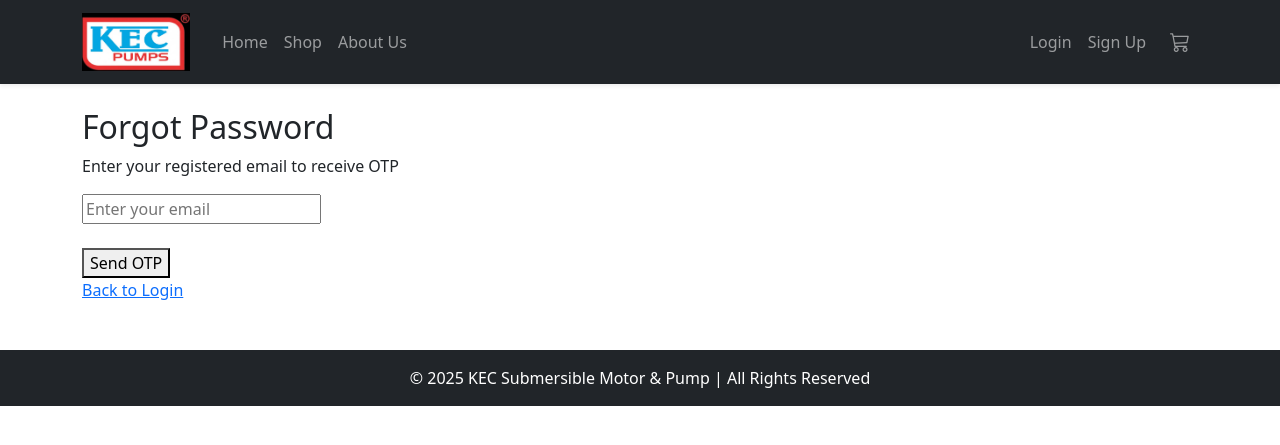
After one commit to Purv54/KEC, a Django app: page /forgot-password/ in a window 1280 px wide. The commit adds this page. Shown: the top 445 px of the page. Run offline with Django 5.2, Linux system fonts and the light colour scheme.

Commit message:
forgot password

```diff
--- /dev/null
+++ b/store/static/store/js/forgot_password.js
@@ -0,0 +1,80 @@
+// SEND OTP
+function sendOTP() {
+    const email = document.getElementById('email').value;
+
+    fetch('/api/forgot-password/', {
+        method: 'POST',
+        headers: {
+            'Content-Type': 'application/json',
+            'X-CSRFToken': getCookie('csrftoken')
+        },
+        body: JSON.stringify({ email })
+    })
+    .then(res => res.json())
+    .then(data => {
+        alert(data.message || data.error);
+        if (data.message) {
+            window.location.href = "/verify-otp/?email=" + email;
+        }
+    });
+}
+
+// VERIFY OTP
+function verifyOTP() {
+    const email = document.getElementById('email').value;
+    const otp = document.getElementById('otp').value;
+
+    fetch('/api/verify-otp/', {
+        method: 'POST',
+        headers: {
+            'Content-Type': 'application/json',
+            'X-CSRFToken': getCookie('csrftoken')
+        },
+        body: JSON.stringify({ email, otp })
+    })
+    .then(res => res.json())
+    .then(data => {
+        alert(data.message || data.error);
+        if (data.token) {
+            window.location.href = "/reset-password/?token=" + data.token;
+        }
+    });
+}
+
+// RESET PASSWORD
+function resetPassword() {
+    const token = document.getElementById('token').value;
+    const password = document.getElementById('password').value;
+
+    fetch('/api/reset-password/', {
+        method: 'POST',
+        headers: {
+            'Content-Type': 'application/json',
+            'X-CSRFToken': getCookie('csrftoken')
+        },
+        body: JSON.stringify({ token, password })
+    })
+    .then(res => res.json())
+    .then(data => {
+        alert(data.message || data.error);
+        if (data.message) {
+            window.location.href = "/login/";
+        }
+    });
+}
+
+// CSRF helper (important)
+function getCookie(name) {
+    let cookieValue = null;
+    if (document.cookie && document.cookie !== '') {
+        const cookies = document.cookie.split(';');
+        for (let cookie of cookies) {
+            cookie = cookie.trim();
+            if (cookie.startsWith(name + '=')) {
+                cookieValue = decodeURIComponent(cookie.substring(name.length + 1));
+                break;
+            }
+        }
+    }
+    return cookieValue;
+}
--- /dev/null
+++ b/store/templates/store/forgot_password.html
@@ -0,0 +1,27 @@
+{% extends 'store/base.html' %}
+{% block content %}
+{% load static %}
+<!DOCTYPE html>
+<html>
+<head>
+    <title>Forgot Password | KEC</title>
+</head>
+<body>
+
+<h2>Forgot Password</h2>
+<p>Enter your registered email to receive OTP</p>
+
+<form onsubmit="sendOTP(); return false;">
+    <input type="email" id="email" placeholder="Enter your email" required>
+    <br><br>
+    <button type="submit">Send OTP</button>
+</form>
+
+<p>
+    <a href="{% url 'store:login' %}">Back to Login</a>
+</p>
+
+<script src="{% static 'store/js/forgot_password.js' %}"></script>
+</body>
+</html>
+{% endblock %}
--- a/store/urls.py
+++ b/store/urls.py
@@ -38,5 +38,10 @@ urlpatterns = [
     path('api/payment/verify/', views.verify_payment, name='verify_payment'),
 
 
-
+    path('api/forgot-password/', views.send_otp, name="send_otp"),
+    path('api/verify-otp/', views.verify_otp, name="verify_otp"),
+    path('api/reset-password/', views.reset_password, name="reset_password"),
+    path('verify-otp/', views.verify_otp_page, name='verify_otp_page'),
+    path('reset-password/', views.reset_password_page, name='reset_password_page'),
+    path('forgot-password/', views.forgot_password_page, name='forgot_password'),
 ]
--- a/store/utils.py
+++ b/store/utils.py
@@ -5,6 +5,7 @@ from django.conf import settings
 from reportlab.lib.pagesizes import A4
 from reportlab.pdfgen import canvas
 
+import random
 
 import io
 
@@ -132,3 +133,7 @@ KEC Pumps
         print(f"PDF receipt email sent to {order.email}")
     except Exception as e:
         print("Receipt email failed:", e)
+
+
+def generate_otp():
+    return str(random.randint(100000, 999999))
--- a/store/views.py
+++ b/store/views.py
@@ -24,8 +24,12 @@ from rest_framework.response import Response
 from razorpay.errors import SignatureVerificationError
 from store.utils import send_order_receipt
 
+from django.core.mail import send_mail
+from .models import PasswordResetOTP
+from .utils import generate_otp
+from django.contrib.auth.models import User
 
-
+from django.contrib.auth.hashers import make_password
 
 def home(request):
     categories = Category.objects.all()
@@ -666,3 +670,80 @@ def verify_payment(request):
         'success': True,
         'redirect_url': reverse('store:order_success', args=[order.id])
     })
+
+
+@api_view(['POST'])
+def send_otp(request):
+    email = request.data.get('email')
+
+    try:
+        user = User.objects.get(email=email)
+    except User.DoesNotExist:
+        return Response({'error': 'Email not registered'}, status=400)
+
+    otp = generate_otp()
+    PasswordResetOTP.objects.create(user=user, otp=otp)
+
+    send_mail(
+        subject='KEC Password Reset OTP',
+        message=f'Your OTP is {otp}. Valid for 10 minutes.',
+        from_email=None,
+        recipient_list=[email],
+    )
+
+    return Response({'message': 'OTP sent successfully'})
+
+@api_view(['POST'])
+def verify_otp(request):
+    email = request.data.get('email')
+    otp = request.data.get('otp')
+
+    try:
+        user = User.objects.get(email=email)
+        otp_obj = PasswordResetOTP.objects.filter(
+            user=user,
+            otp=otp,
+            is_verified=False
+        ).last()
+    except:
+        return Response({'error': 'Invalid OTP'}, status=400)
+
+    if otp_obj.is_expired():
+        return Response({'error': 'OTP expired'}, status=400)
+
+    otp_obj.is_verified = True
+    otp_obj.save()
+
+    return Response({
+        'message': 'OTP verified',
+        'token': str(otp_obj.token)
+    })
+
+
+
+@api_view(['POST'])
+def reset_password(request):
+    token = request.data.get('token')
+    new_password = request.data.get('password')
+
+    try:
+        otp_obj = PasswordResetOTP.objects.get(token=token, is_verified=True)
+    except PasswordResetOTP.DoesNotExist:
+        return Response({'error': 'Invalid token'}, status=400)
+
+    user = otp_obj.user
+    user.password = make_password(new_password)
+    user.save()
+
+    otp_obj.delete()  # One-time use
+
+    return Response({'message': 'Password reset successful'})
+
+def forgot_password_page(request):
+    return render(request, 'store/forgot_password.html')
+
+def verify_otp_page(request):
+    return render(request, 'store/verify_otp.html')
+
+def reset_password_page(request):
+    return render(request, 'store/reset_password.html')
```
Also changed, not shown: store/models.py (+12 -0 lines), store/templates/store/login.html (+9 -0 lines), store/templates/store/product_detail.html (+46 -54 lines), store/templates/store/reset_password.html (added, +24 -0 lines), store/templates/store/verify_otp.html (added, +24 -0 lines), db.sqlite3, store/migrations/0010_passwordresetotp.py (added).
